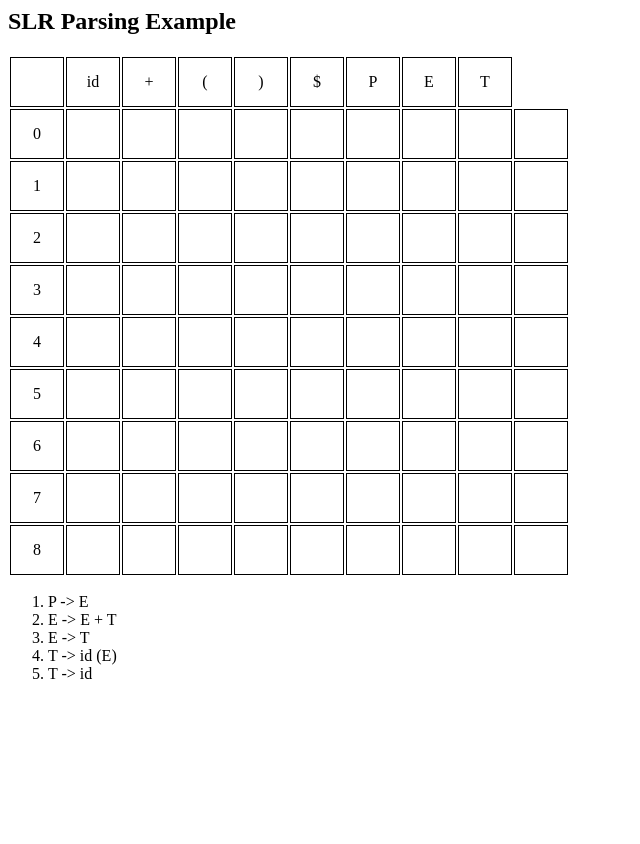
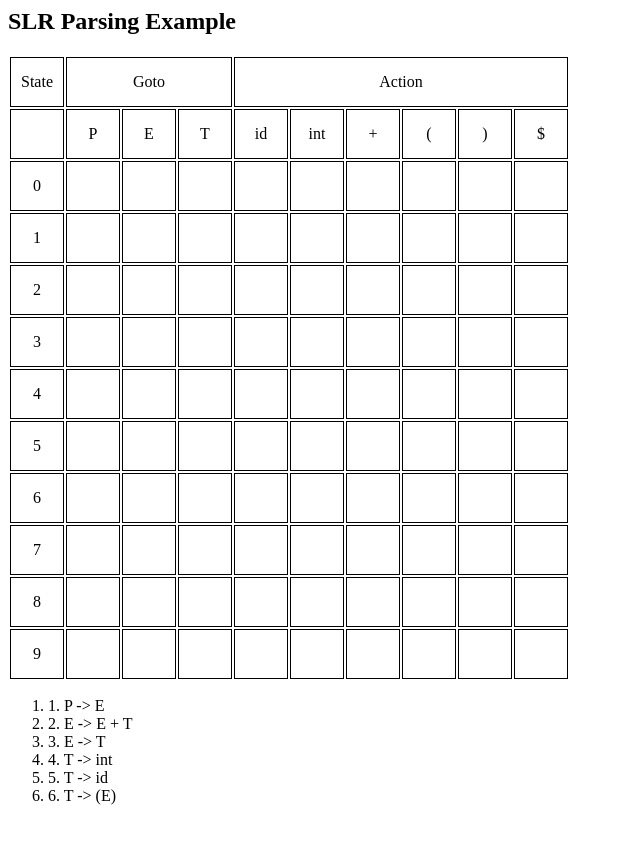
Before and after one commit to dthain/compilers-fa25, a Jekyll site: the page handouts/handout-slr.html, which Jekyll copies as it is, in a window 1280 px wide. Shown: the top 844 px of the page, without its empty margins (0-640 px from the left). Built offline with Jekyll 4.4.1, drawn with Linux system fonts in a browser that asks for light colours.

Commit message:
Update SLR handout

```diff
--- a/slr.html
+++ b/handouts/handout-slr.html
@@ -14,16 +14,21 @@ th, td {
 }
 </style>
 <table>
+  <tr>
+  <td>State
+  <td colspan=3>Goto
+  <td colspan=6>Action
 <tr>
 <td>
+<td>P
+<td>E
+<td>T
 <td>id
+<td>int
 <td>+
 <td>(
 <td>)
 <td>$
-<td>P
-<td>E
-<td>T
 <tr><td>0<td>&nbsp;<td>&nbsp;<td>&nbsp;<td>&nbsp;<td>&nbsp;<td>&nbsp;<td>&nbsp;<td>&nbsp;<td>
 <tr><td>1<td>&nbsp;<td>&nbsp;<td>&nbsp;<td>&nbsp;<td>&nbsp;<td>&nbsp;<td>&nbsp;<td>&nbsp;<td>
 <tr><td>2<td>&nbsp;<td>&nbsp;<td>&nbsp;<td>&nbsp;<td>&nbsp;<td>&nbsp;<td>&nbsp;<td>&nbsp;<td>
@@ -33,14 +38,16 @@ th, td {
 <tr><td>6<td>&nbsp;<td>&nbsp;<td>&nbsp;<td>&nbsp;<td>&nbsp;<td>&nbsp;<td>&nbsp;<td>&nbsp;<td>
 <tr><td>7<td>&nbsp;<td>&nbsp;<td>&nbsp;<td>&nbsp;<td>&nbsp;<td>&nbsp;<td>&nbsp;<td>&nbsp;<td>
 <tr><td>8<td>&nbsp;<td>&nbsp;<td>&nbsp;<td>&nbsp;<td>&nbsp;<td>&nbsp;<td>&nbsp;<td>&nbsp;<td>
+<tr><td>9<td>&nbsp;<td>&nbsp;<td>&nbsp;<td>&nbsp;<td>&nbsp;<td>&nbsp;<td>&nbsp;<td>&nbsp;<td>
 </table>
 
 <div class=grammar>
 <ol>
-<li> P -> E
-<li> E -> E + T
-<li> E -> T
-<li> T -> id (E)
-<li> T -> id
+<li> 1. P -> E
+<li> 2. E -> E + T
+<li> 3. E -> T
+<li> 4. T -> int
+<li> 5. T -> id
+<li> 6. T -> (E)
 </ol>
 </div>
```
